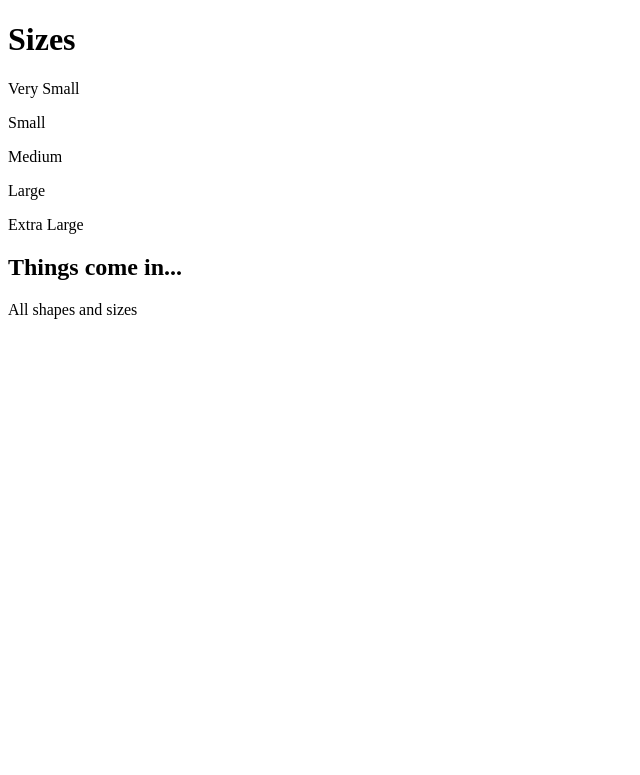
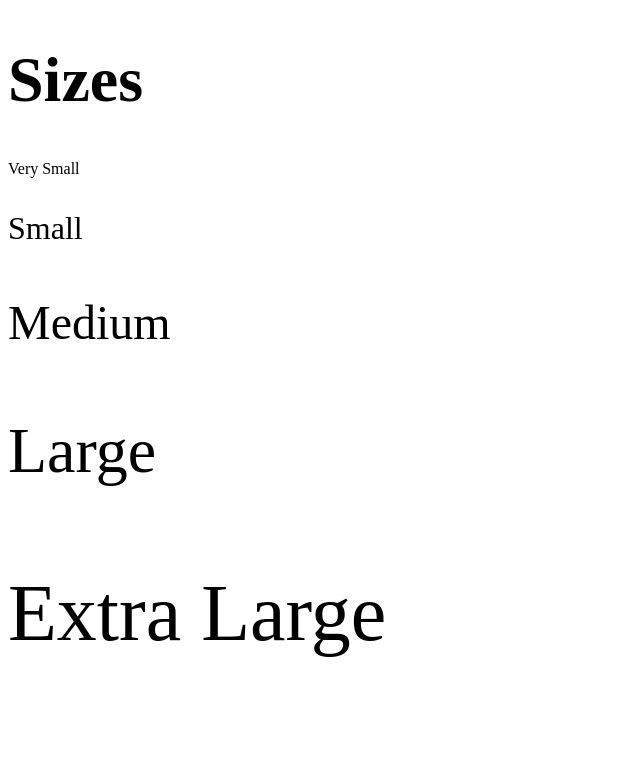
Before and after one commit to fbw-d09/uib-typography-font_sizing-pawel-w88, a plain HTML site: page index.html in a window 1280 px wide. Shown: the top 775 px of the page, without its empty margins (0-640 px from the left). Drawn offline with Linux system fonts and the light colour scheme.

Commit message:
created css file

```diff
--- a/style.css
+++ b/style.css
@@ -0,0 +1,31 @@
+:root {
+    font-size: 2rem;
+}
+
+.x-small {
+    font-size: .5rem;
+}
+
+.small {
+    font-size: 1rem;
+}
+
+.medium {
+    font-size: 1.5rem;
+}
+
+.large {
+    font-size: 2rem;
+}
+
+.x-large {
+    font-size: 2.5rem;
+}
+
+footer {
+font-size: 3rem;
+}
+
+.description {
+    font-size: 2rem;
+}
```
Also changed, not shown: index.html (line endings or trailing spaces).
